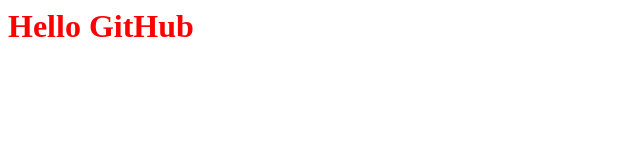
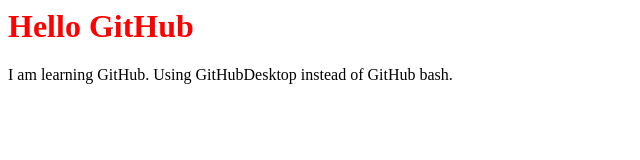
Before and after one commit to ahmadsharif2k4/dummy-project, a plain HTML site: page index.html in a window 1280 px wide. Shown: the whole page, without its empty margins (0-640 px from the left). Drawn offline with Linux system fonts and the light colour scheme.

Commit message:
Added P tag
Added p tag for description

```diff
--- a/index.html
+++ b/index.html
@@ -6,5 +6,10 @@
     <h1 style="color:red;">
         Hello GitHub
     </h1>
+
+    <p>
+        I am learning GitHub. Using GitHubDesktop instead of GitHub bash.
+    </p>
+
 </body>
 </html>
```
